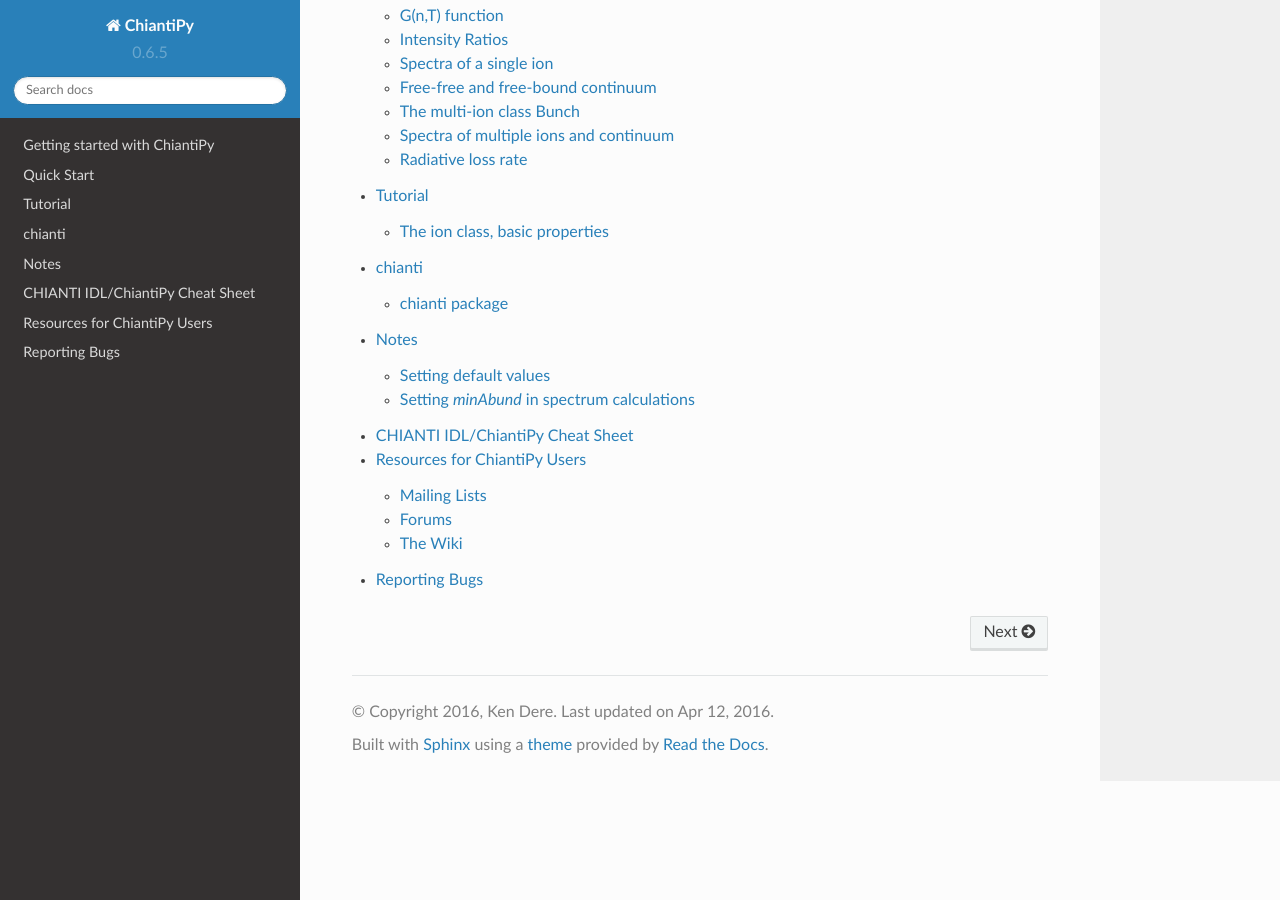
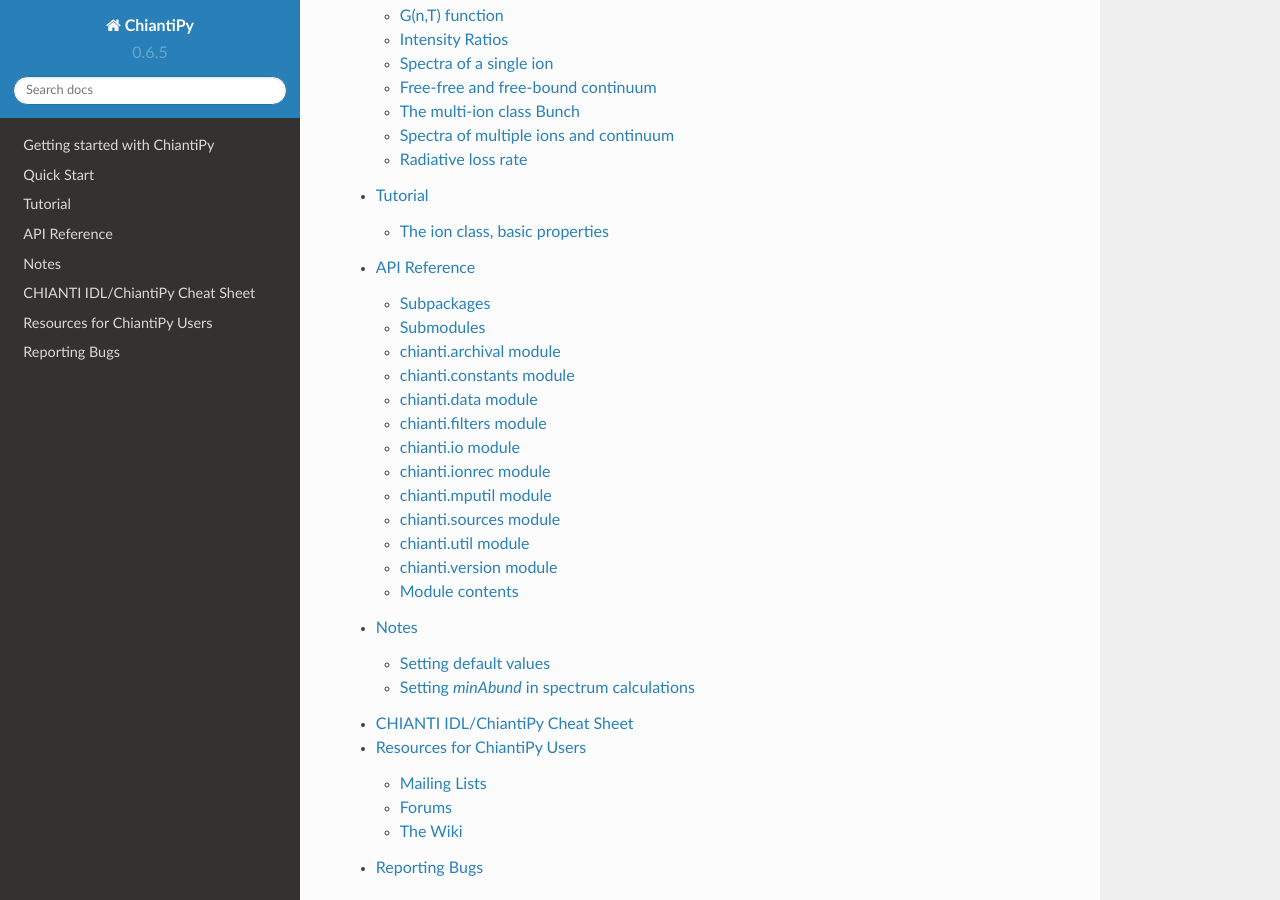
Before and after one commit to chianti-atomic/ChiantiPy, a Sphinx documentation site: the page built from docs/source/index.rst, in a window 1280 px wide and 900 px high, scrolled down 888 px. Built offline with Sphinx 7.4.7 and the Read the Docs theme 2.0.0, drawn with Linux system fonts in a browser that asks for light colours.

Commit message:
aesthetics

```diff
--- a/docs/source/api/chianti.rst
+++ b/docs/source/api/chianti.rst
@@ -1,4 +1,4 @@
-chianti package
+API Reference
 ===============
 
 Subpackages
--- a/docs/source/index.rst
+++ b/docs/source/index.rst
@@ -22,7 +22,7 @@
    getting_started
    quick_start
    tutorial
-   api/modules.rst
+   api/chianti.rst
    notes
    cheat
    resources
```
Also changed, not shown: 1 other file.
